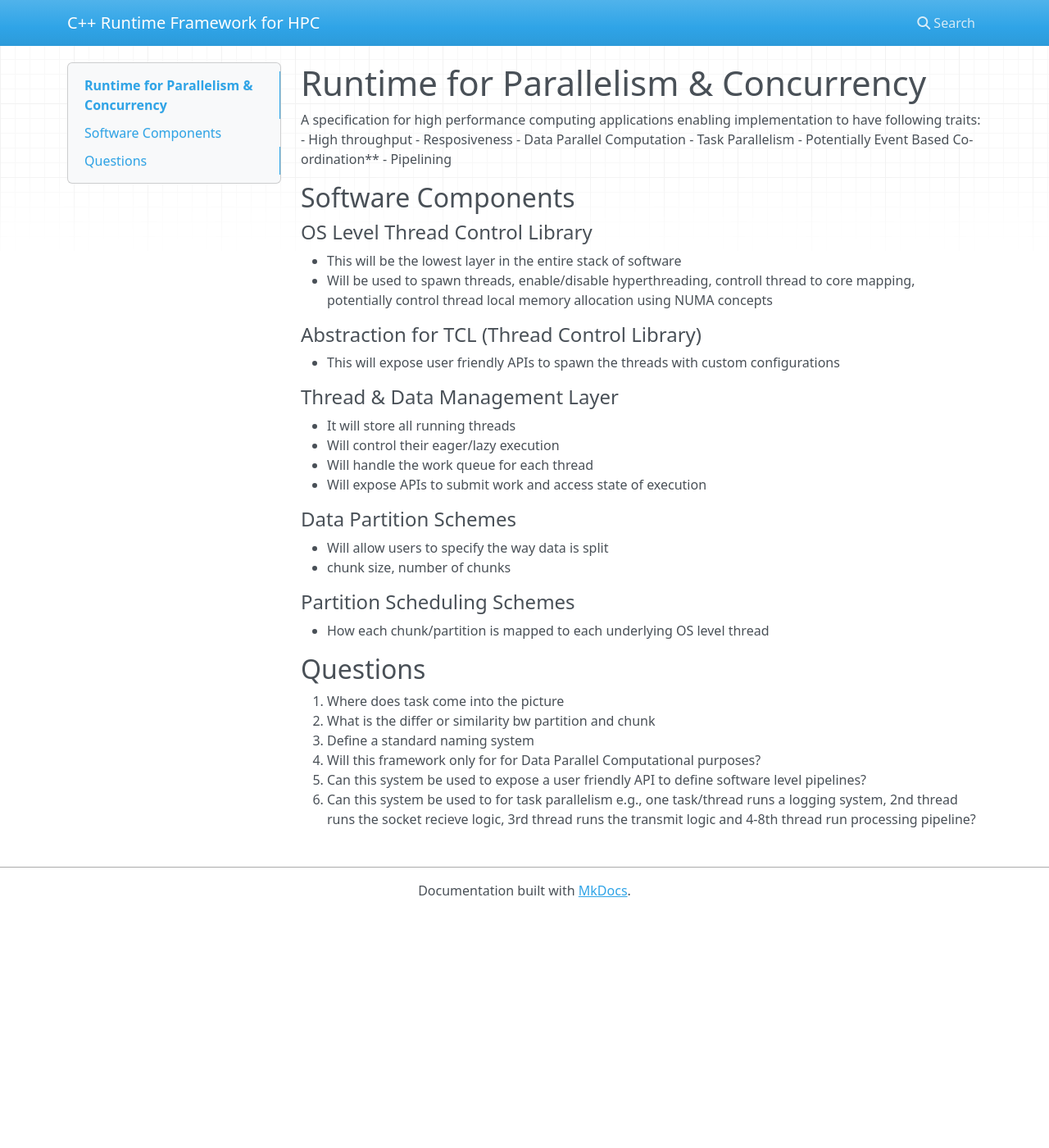
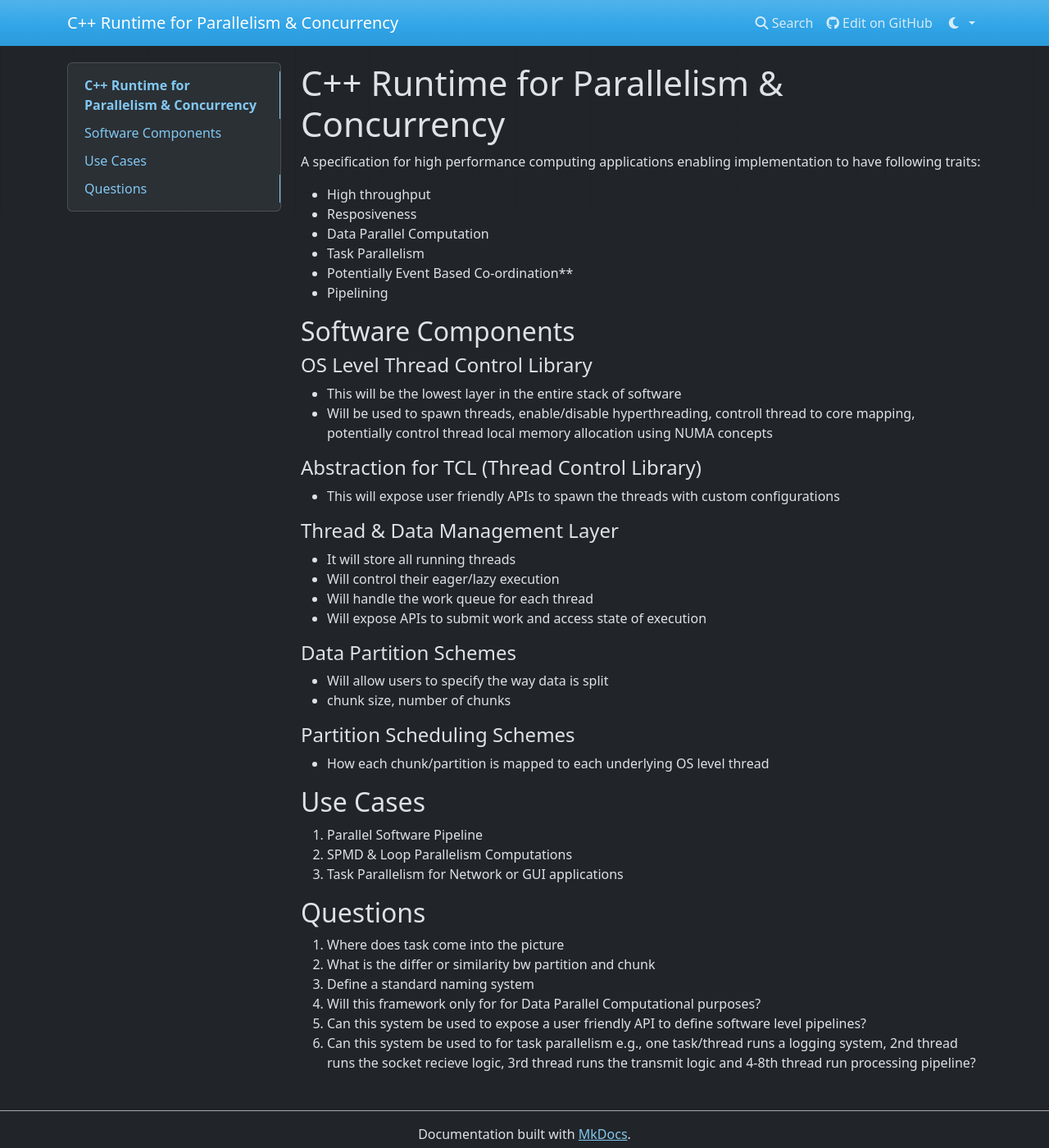
Before and after one commit to opendot-software/cxxrpc, an MkDocs documentation site: the page built from documentation/docs/index.md, in a window 1280 px wide and 1400 px high. Shown: the whole window at 82% size. Built offline with MkDocs 1.6.1, drawn with Linux system fonts in a browser that asks for light colours; nearby versions of some CDN libraries.

Commit message:
second basic commit

```diff
--- a/documentation/docs/index.md
+++ b/documentation/docs/index.md
@@ -1,5 +1,6 @@
-# Runtime for Parallelism & Concurrency
+# C++ Runtime for Parallelism & Concurrency
 A specification for high performance computing applications enabling implementation to have following traits:
+
 - High throughput
 - Resposiveness
 - Data Parallel Computation
@@ -28,6 +29,13 @@ A specification for high performance computing applications enabling implementat
 #### Partition Scheduling Schemes
 * How each chunk/partition is mapped to each underlying OS level thread
 
+
+## Use Cases
+
+1. Parallel Software Pipeline
+2. SPMD & Loop Parallelism Computations
+3. Task Parallelism for Network or GUI applications
+
 ## Questions
 1. Where does task come into the picture
 2. What is the differ or similarity bw partition and chunk
--- a/documentation/mkdocs.yml
+++ b/documentation/mkdocs.yml
@@ -1 +1,18 @@
-site_name: C++ Runtime Framework for HPC
+site_name: C++ Runtime for Parallelism & Concurrency
+site_url: https://www.opendot-swf.org/
+site_description: Project documentation with Markdown.
+site_author: MkDocs Team
+
+repo_url: https://github.com/mkdocs/mkdocs/
+edit_uri: blob/master/docs/
+
+theme:
+  name: mkdocs
+  color_mode: dark
+  user_color_mode_toggle: true
+  locale: en
+  analytics: {gtag: 'G-274394082'}
+  highlightjs: true
+  hljs_languages:
+    - yaml
+    - django
```
Also changed, not shown: README.md, documentation/site/404.html, documentation/site/index.html, documentation/site/search/search_index.json, documentation/site/sitemap.xml, 2 other files.
